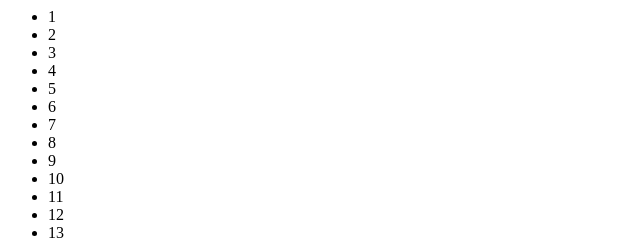
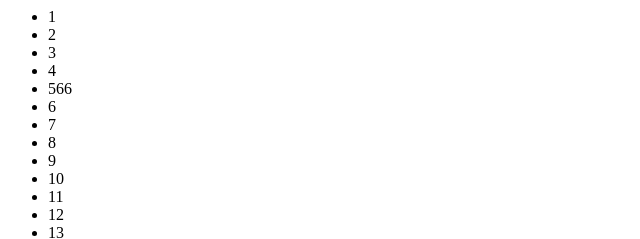
Before and after one commit to silas-requena/treta, a plain HTML site: page index.html in a window 1280 px wide. Shown: the top 239 px of the page, 0-640 px from the left. Drawn offline with Linux system fonts and the light colour scheme.

Commit message:
alterando html

```diff
--- a/index.html
+++ b/index.html
@@ -8,7 +8,7 @@
             <li>2</li>
             <li>3</li>
             <li>4</li>
-            <li>5</li>
+            <li>566</li>
             <li>6</li>
             <li>7</li>
             <li>8</li>
```
